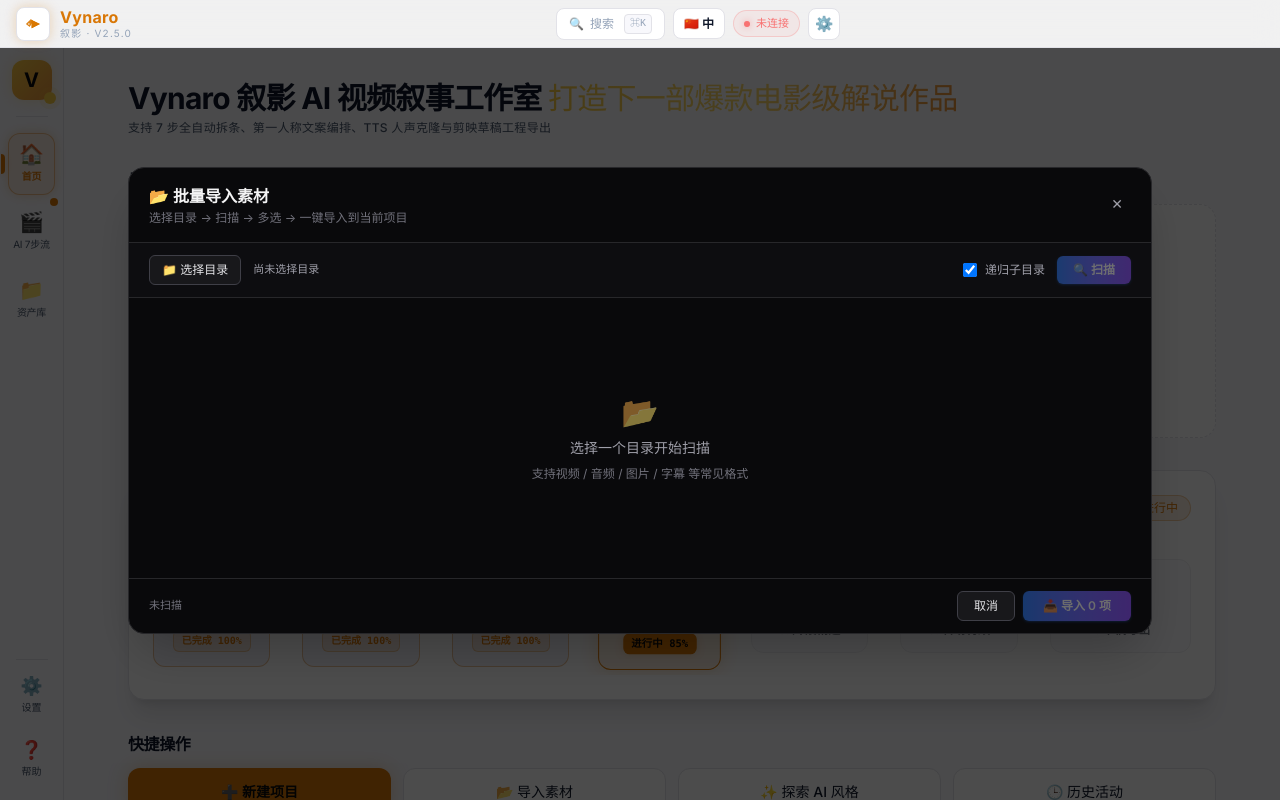
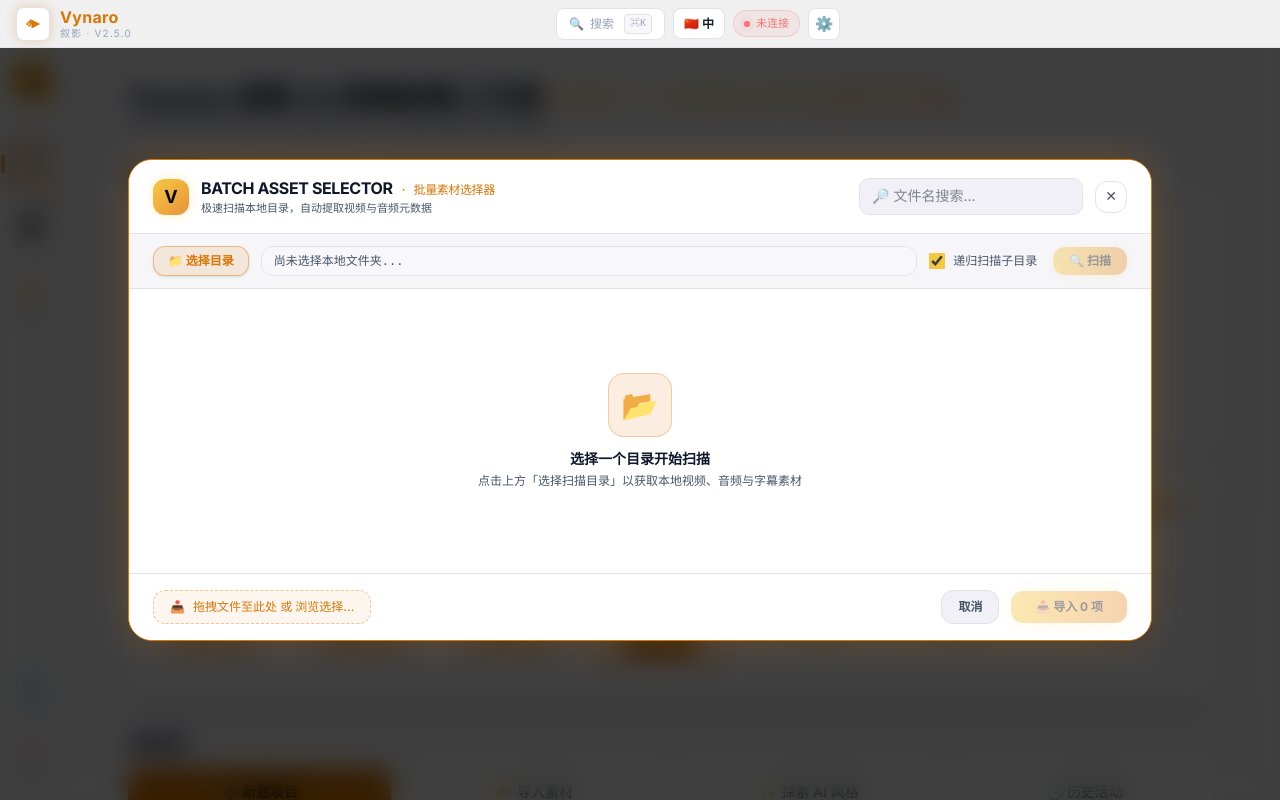
Before and after one commit to Agions/Voxplore, a React (Vite) app: page / in a window 1280 px wide. Both pictures are taken after a click on the button "📂 导入素材". Built offline with nearby package versions, Linux system fonts and the light colour scheme.

Commit message:
style(dialogs): align BatchImportDialog, CommandPalette, and UpdateDialog 100% with Cinematic Dark Gold UI mockup

```diff
--- a/src/components/dialogs/BatchImportDialog.tsx
+++ b/src/components/dialogs/BatchImportDialog.tsx
@@ -173,76 +173,100 @@
 
   return (
     <div
-      className="fixed inset-0 z-50 flex items-center justify-center bg-black/70 p-6"
+      className="fixed inset-0 z-50 flex items-center justify-center bg-black/75 backdrop-blur-md p-6 animate-fade-in"
       role="dialog"
       aria-modal="true"
       aria-label="批量导入素材"
       onClick={handleClose}
     >
       <div
-        className="flex max-h-[90vh] w-full max-w-5xl flex-col rounded-2xl border border-zinc-800 bg-zinc-950 shadow-2xl"
+        className="flex max-h-[88vh] w-full max-w-5xl flex-col rounded-3xl border border-[var(--color-gold)] bg-[var(--color-surface)] shadow-[0_0_36px_var(--color-gold-glow)] overflow-hidden transition-all duration-300"
         onClick={(e) => e.stopPropagation()}
       >
-        {/* Header */}
-        <header className="flex items-center justify-between border-b border-zinc-800 px-5 py-4">
-          <div className="space-y-0.5">
-            <h2 className="text-base font-semibold text-zinc-100">
-              📂 批量导入素材
+        {/* 1. Modal Header */}
+        <header className="flex items-center justify-between border-b border-[var(--color-border)] bg-[var(--color-surface)] px-6 py-4">
+          <div className="flex items-center space-x-3">
+            <div className="flex h-9 w-9 items-center justify-center rounded-xl bg-gradient-to-br from-[#F5C842] to-[#E8933A] text-zinc-950 font-black text-lg shadow-[0_0_12px_rgba(245,200,66,0.3)]">
+              V
+            </div>
+            <div>
+              <h2 className="text-base font-extrabold tracking-tight text-[var(--color-text-primary)]">
+                BATCH ASSET SELECTOR <span className="text-xs font-normal text-[var(--color-gold)] ml-1 font-mono">· 批量素材选择器</span>
               </h2>
-            <p className="text-xs text-zinc-500">
-              选择目录 → 扫描 → 多选 → 一键导入到当前项目
+              <p className="text-[11px] text-[var(--color-text-secondary)]">
+                极速扫描本地目录，自动提取视频与音频元数据
               </p>
             </div>
+          </div>
+
+          <div className="flex items-center space-x-3">
+            {/* Search Input */}
+            <input
+              type="search"
+              value={searchPattern}
+              onChange={(e) => setSearchPattern(e.target.value)}
+              placeholder="🔎 文件名搜索..."
+              className="w-56 rounded-xl border border-[var(--color-border)] bg-[var(--color-bg)] px-3 py-1.5 text-xs text-[var(--color-text-primary)] outline-none focus:border-[var(--color-gold)]"
+            />
+
             <button
               type="button"
               onClick={handleClose}
               aria-label="关闭"
-            className="rounded-md px-2 py-1 text-zinc-400 hover:bg-zinc-800 hover:text-zinc-200"
+              className="flex h-8 w-8 items-center justify-center rounded-xl border border-[var(--color-border)] text-[var(--color-text-secondary)] hover:border-[var(--color-gold)] hover:text-[var(--color-gold)] transition"
             >
               ✕
             </button>
+          </div>
         </header>
 
-        {/* Toolbar */}
-        <div className="flex flex-wrap items-center gap-3 border-b border-zinc-800 bg-zinc-900/30 px-5 py-3">
+        {/* 2. Folder Selection Toolbar */}
+        <div className="flex flex-wrap items-center justify-between gap-3 border-b border-[var(--color-border)] bg-[var(--color-surface-elevated)]/60 px-6 py-3">
+          <div className="flex items-center space-x-3 flex-1 min-w-0">
             <button
               type="button"
               onClick={handlePickDir}
-            className="rounded-md border border-zinc-700 bg-zinc-900 px-3 py-1.5 text-xs text-zinc-200 hover:border-zinc-500"
+              className="flex items-center space-x-1.5 rounded-xl border border-[var(--color-gold)]/40 bg-[var(--color-gold-muted)] px-3.5 py-1.5 text-xs font-bold text-[var(--color-gold)] hover:border-[var(--color-gold)] shadow-sm transition"
             >
               📁 选择目录
             </button>
-          <div className="min-w-0 flex-1 truncate font-mono text-[11px] text-zinc-400">
-            {dir ?? "尚未选择目录"}
+            <div className="min-w-0 flex-1 truncate font-mono text-xs text-[var(--color-text-secondary)] bg-[var(--color-bg)] px-3 py-1.5 rounded-xl border border-[var(--color-border)]">
+              {dir ?? "尚未选择本地文件夹..."}
             </div>
-          <label className="flex items-center gap-2 text-xs text-zinc-400">
+          </div>
+
+          <div className="flex items-center space-x-4">
+            <label className="flex items-center gap-2 text-xs text-[var(--color-text-secondary)] cursor-pointer select-none">
               <input
                 type="checkbox"
                 checked={recursive}
                 onChange={(e) => setRecursive(e.target.checked)}
-              className="h-3.5 w-3.5"
+                className="h-4 w-4 rounded accent-[#F5C842]"
               />
-            递归子目录
+              <span>递归扫描子目录</span>
             </label>
+
             <button
               type="button"
               onClick={handleScan}
               disabled={!dir || scanning}
-            className="rounded-md bg-gradient-to-r from-blue-500 to-violet-500 px-4 py-1.5 text-xs font-semibold text-white shadow shadow-blue-500/30 transition disabled:opacity-40"
+              className="flex items-center space-x-1 rounded-xl bg-gradient-to-r from-[#F5C842] to-[#E8933A] px-4 py-1.5 text-xs font-bold text-zinc-950 shadow-[0_2px_10px_rgba(245,200,66,0.3)] transition hover:brightness-110 disabled:opacity-40"
             >
               {scanning ? "扫描中..." : "🔍 扫描"}
             </button>
           </div>
+        </div>
 
-        {/* Filters */}
+        {/* 3. Category Filter Tabs Bar */}
         {scanResult && scanResult.entries.length > 0 && (
-          <div className="flex flex-wrap items-center gap-2 border-b border-zinc-800 bg-zinc-900/20 px-5 py-3">
+          <div className="flex items-center justify-between border-b border-[var(--color-border)] bg-[var(--color-surface)] px-6 py-2.5">
+            <div className="flex items-center space-x-2 overflow-x-auto">
               <select
                 value={kindFilter}
                 onChange={(e) =>
                   setKindFilter(e.target.value as AssetKind | "all")
                 }
-              className="py-1.5 text-xs font-semibold"
+                className="rounded-lg border border-[var(--color-border)] bg-[var(--color-bg)] px-2 py-1 text-xs font-bold text-[var(--color-text-primary)] outline-none focus:border-[var(--color-gold)]"
               >
                 <option value="all">全部类型</option>
                 {ALL_KINDS.map((k) => (
@@ -251,65 +275,96 @@
                   </option>
                 ))}
               </select>
-            <input
-              type="search"
-              value={searchPattern}
-              onChange={(e) => setSearchPattern(e.target.value)}
-              placeholder="🔎 文件名搜索 (substring)"
-              className="min-w-[200px] flex-1 rounded-md border border-zinc-700 bg-zinc-900 px-3 py-1 text-xs text-zinc-200 outline-none focus:border-blue-500"
-            />
+              <button
+                type="button"
+                onClick={() => setKindFilter("all")}
+                className={`rounded-lg px-3 py-1 text-xs font-bold transition ${
+                  kindFilter === "all"
+                    ? "bg-[var(--color-gold-muted)] border border-[var(--color-gold)]/40 text-[var(--color-gold)]"
+                    : "text-[var(--color-text-secondary)] hover:text-[var(--color-text-primary)]"
+                }`}
+              >
+                ALL 全部 ({scanResult.entries.length})
+              </button>
+              {ALL_KINDS.map((k) => {
+                const count = scanResult.entries.filter((e) => e.kind === k).length;
+                if (count === 0) return null;
+                return (
+                  <button
+                    key={k}
+                    type="button"
+                    onClick={() => setKindFilter(k)}
+                    className={`rounded-lg px-3 py-1 text-xs font-bold transition ${
+                      kindFilter === k
+                        ? "bg-[var(--color-gold-muted)] border border-[var(--color-gold)]/40 text-[var(--color-gold)]"
+                        : "text-[var(--color-text-secondary)] hover:text-[var(--color-text-primary)]"
+                    }`}
+                  >
+                    {KIND_LABEL[k].toUpperCase()} ({count})
+                  </button>
+                );
+              })}
+            </div>
+
+            <div className="flex items-center space-x-2">
               <button
                 type="button"
                 onClick={selectAllVisible}
-              className="rounded border border-zinc-700 px-2 py-1 text-[11px] text-zinc-300 hover:border-zinc-500"
+                className="text-[11px] text-[var(--color-text-secondary)] hover:text-[var(--color-gold)] font-medium"
               >
                 当前页全选
               </button>
+              <span className="text-[var(--color-border)]">|</span>
               <button
                 type="button"
                 onClick={deselectAllVisible}
-              className="rounded border border-zinc-700 px-2 py-1 text-[11px] text-zinc-300 hover:border-zinc-500"
+                className="text-[11px] text-[var(--color-text-secondary)] hover:text-[var(--color-gold)] font-medium"
               >
                 当前页反选
               </button>
-            <div className="font-mono text-[11px] text-zinc-500">
+              <span className="text-xs font-bold text-[var(--color-gold)] bg-[var(--color-gold-muted)] px-2.5 py-0.5 rounded-full border border-[var(--color-gold)]/30 ml-2">
                 {selected.size} / {scanResult.total} 已选
                 {scanResult.skipped > 0 ? ` · 跳过 ${scanResult.skipped}` : ""}
+              </span>
             </div>
           </div>
         )}
 
-        {/* Body */}
-        <div className="flex-1 overflow-y-auto px-5 py-4">
+        {/* 4. Asset Cards Main Grid */}
+        <div className="flex-1 overflow-y-auto px-6 py-5 min-h-[280px]">
           {scanError && (
-            <div className="mb-4 rounded-lg border border-rose-800/60 bg-rose-950/30 px-3 py-2 text-xs text-rose-200">
+            <div className="mb-4 rounded-xl border border-rose-500/40 bg-rose-500/10 p-3 text-xs text-rose-400">
               扫描失败: {scanError}
             </div>
           )}
           {importError && (
-            <div className="mb-4 rounded-lg border border-rose-800/60 bg-rose-950/30 px-3 py-2 text-xs text-rose-200">
+            <div className="mb-4 rounded-xl border border-rose-500/40 bg-rose-500/10 p-3 text-xs text-rose-400">
               导入失败: {importError}
             </div>
           )}
 
           {!scanResult ? (
-            <div className="flex flex-col items-center justify-center gap-2 py-20 text-center">
-              <div className="text-3xl opacity-50">📂</div>
-              <div className="text-sm text-zinc-400">选择一个目录开始扫描</div>
-              <div className="text-xs text-zinc-500">
-                支持视频 / 音频 / 图片 / 字幕 等常见格式
+            <div className="flex flex-col items-center justify-center py-16 text-center space-y-3">
+              <div className="flex h-16 w-16 items-center justify-center rounded-2xl bg-[var(--color-gold-muted)] border border-[var(--color-gold)]/30 text-[var(--color-gold)] text-3xl">
+                📂
+              </div>
+              <div className="space-y-1">
+                <h3 className="text-sm font-bold text-[var(--color-text-primary)]">选择一个目录开始扫描</h3>
+                <p className="text-xs text-[var(--color-text-secondary)]">
+                  点击上方「选择扫描目录」以获取本地视频、音频与字幕素材
+                </p>
               </div>
             </div>
           ) : filteredEntries.length === 0 ? (
-            <div className="flex flex-col items-center justify-center gap-2 py-20 text-center">
+            <div className="flex flex-col items-center justify-center py-16 text-center space-y-2">
               <div className="text-3xl opacity-50">🔍</div>
-              <div className="text-sm text-zinc-400">没有匹配的素材</div>
-              <div className="text-xs text-zinc-500">
-                尝试清空搜索词或切换类型过滤
+              <div className="text-sm font-bold text-[var(--color-text-primary)]">未匹配到素材文件</div>
+              <div className="text-xs text-[var(--color-text-secondary)]">
+                请调整搜索关键词或切换类型过滤
               </div>
             </div>
           ) : (
-            <div className="grid grid-cols-2 gap-3 md:grid-cols-3 lg:grid-cols-4">
+            <div className="grid grid-cols-2 gap-4 md:grid-cols-3 lg:grid-cols-4">
               {filteredEntries.map((e) => {
                 const isSelected = selected.has(e.path);
                 return (
@@ -318,38 +373,44 @@
                     key={e.path}
                     onClick={() => toggleSelected(e.path)}
                     aria-pressed={isSelected}
-                    className={`group flex flex-col gap-2 rounded-xl border p-2 text-left transition ${
+                    className={`group relative flex flex-col justify-between cursor-pointer rounded-2xl border p-3 text-left transition-all duration-300 ${
                       isSelected
-                        ? "border-blue-500 bg-blue-950/30"
-                        : "border-zinc-800 bg-zinc-900/40 hover:border-zinc-600"
+                        ? "border-[var(--color-gold)] bg-[var(--color-gold-muted)] shadow-[0_0_16px_var(--color-gold-glow)] scale-[1.02]"
+                        : "border-[var(--color-border)] bg-[var(--color-bg)] hover:border-[var(--color-gold)]/40 hover:bg-[var(--color-surface-elevated)]"
                     }`}
                   >
+                    {/* Checkmark Badge */}
+                    <div className="absolute top-4 right-4 z-20">
+                      <div
+                        className={`flex h-5 w-5 items-center justify-center rounded-full text-xs font-black transition ${
+                          isSelected
+                            ? "bg-[var(--color-gold)] text-zinc-950 shadow-md"
+                            : "border border-[var(--color-border)] bg-[var(--color-surface)] text-transparent"
+                        }`}
+                      >
+                        ✓
+                      </div>
+                    </div>
+
+                    {/* Thumbnail */}
+                    <div className="relative mb-2.5 h-28 w-full overflow-hidden rounded-xl bg-zinc-950 border border-[var(--color-border)]">
                       <ThumbnailImage source={e.path} kind={e.kind} width={240} />
-                    <div className="flex items-start justify-between gap-2 px-1">
-                      <div className="min-w-0 flex-1 space-y-0.5">
+                      <span className="absolute bottom-1.5 left-1.5 rounded-md bg-zinc-950/80 px-2 py-0.5 text-[9px] font-mono font-bold text-[var(--color-gold)] border border-[var(--color-gold)]/30">
+                        {KIND_LABEL[e.kind].toUpperCase()}
+                      </span>
+                    </div>
+
+                    {/* File Details */}
+                    <div className="space-y-1">
                       <div
-                          className="truncate font-mono text-[11px] text-zinc-200"
+                        className="truncate text-xs font-semibold text-[var(--color-text-primary)] group-hover:text-[var(--color-gold)] transition-colors"
                         title={e.path}
                       >
                         {basename(e.path)}
                       </div>
-                        <div className="flex items-center gap-2 text-[10px] text-zinc-500">
-                          <span>{KIND_LABEL[e.kind]}</span>
-                          <span>·</span>
+                      <div className="flex items-center justify-between text-[10px] font-mono text-[var(--color-text-muted)]">
                         <span>{formatBytes(e.sizeBytes)}</span>
-                          <span>·</span>
-                          <span className="truncate">{e.mime}</span>
-                        </div>
-                      </div>
-                      <div
-                        className={`mt-0.5 flex h-4 w-4 flex-shrink-0 items-center justify-center rounded border ${
-                          isSelected
-                            ? "border-blue-400 bg-blue-500 text-white"
-                            : "border-zinc-600 bg-zinc-900"
-                        }`}
-                        aria-hidden="true"
-                      >
-                        {isSelected ? "✓" : ""}
+                        <span className="uppercase">{e.mime?.split("/")[1] || e.kind}</span>
                       </div>
                     </div>
                   </button>
@@ -359,18 +420,22 @@
           )}
         </div>
 
-        {/* Footer */}
-        <footer className="flex items-center justify-between border-t border-zinc-800 px-5 py-3">
-          <div className="text-[11px] text-zinc-500">
-            {scanResult
-              ? `共 ${scanResult.total} 项 · 已选 ${selected.size}`
-              : "未扫描"}
+        {/* 5. Modal Footer / Action Bar */}
+        <footer className="flex items-center justify-between border-t border-[var(--color-border)] bg-[var(--color-surface)] px-6 py-4">
+          {/* Dashed Dropzone */}
+          <div
+            onClick={handlePickDir}
+            className="flex items-center space-x-2 rounded-xl border border-dashed border-[var(--color-gold)]/40 bg-[var(--color-gold-muted)]/50 px-4 py-2 text-xs font-medium text-[var(--color-gold)] cursor-pointer hover:border-[var(--color-gold)] transition"
+          >
+            <span>📥</span>
+            <span>拖拽文件至此处 或 浏览选择...</span>
           </div>
-          <div className="flex gap-2">
+
+          <div className="flex items-center space-x-3">
             <button
               type="button"
               onClick={handleClose}
-              className="rounded-md border border-zinc-700 bg-zinc-900 px-4 py-1.5 text-xs text-zinc-200 hover:border-zinc-500"
+              className="rounded-xl border border-[var(--color-border)] bg-[var(--color-surface-elevated)] px-4 py-2 text-xs font-bold text-[var(--color-text-secondary)] hover:text-[var(--color-text-primary)] transition"
             >
               取消
             </button>
@@ -378,7 +443,7 @@
               type="button"
               onClick={handleImport}
               disabled={loading || selected.size === 0}
-              className="rounded-md bg-gradient-to-r from-blue-500 to-violet-500 px-5 py-1.5 text-xs font-semibold text-white shadow shadow-blue-500/30 transition disabled:opacity-40"
+              className="flex items-center space-x-1.5 rounded-xl bg-gradient-to-r from-[#F5C842] to-[#E8933A] px-6 py-2 text-xs font-black text-zinc-950 shadow-[0_0_16px_rgba(245,200,66,0.3)] transition hover:brightness-110 disabled:opacity-40"
             >
               {loading ? "导入中..." : `📥 导入 ${selected.size} 项`}
             </button>
```
Also changed, not shown: src/components/layout/CommandPalette.tsx (+36 -38 lines), src/components/update/UpdateDialog.tsx (+23 -14 lines). Lines whose indentation alone changed are shown as unchanged.
